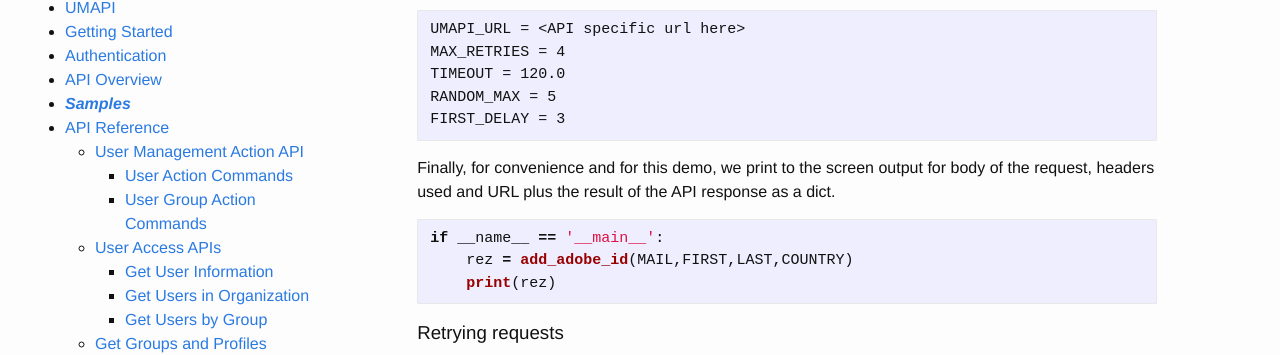
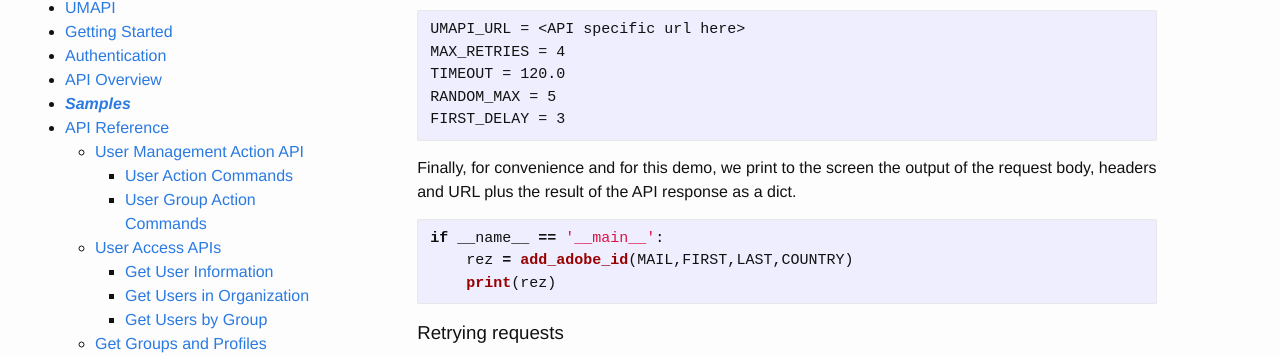
Before and after one commit to adobe-apiplatform/umapi-documentation, a Jekyll site: the page built from docs/en/samples/index.md, in a window 1280 px wide and 900 px high, scrolled down 3116 px. Shown: the part 101-456 px from the top of the window. Built offline with Jekyll 4.4.1, drawn with Linux system fonts in a browser that asks for light colours.

Commit message:
Update docs/en/samples/index.md
Co-authored-by: Lea Savage <leasavage@gmail.com>

````diff
--- a/docs/en/samples/index.md
+++ b/docs/en/samples/index.md
@@ -143,7 +143,7 @@ TIMEOUT = 120.0
 RANDOM_MAX = 5
 FIRST_DELAY = 3
 ```
-Finally, for convenience and for this demo, we print to the screen output for body of the request, headers used and URL plus the result of the API response as a dict.
+Finally, for convenience and for this demo, we print to the screen the output of the request body, headers and URL plus the result of the API response as a dict.
 
 ```python
 if __name__ == '__main__':
````
